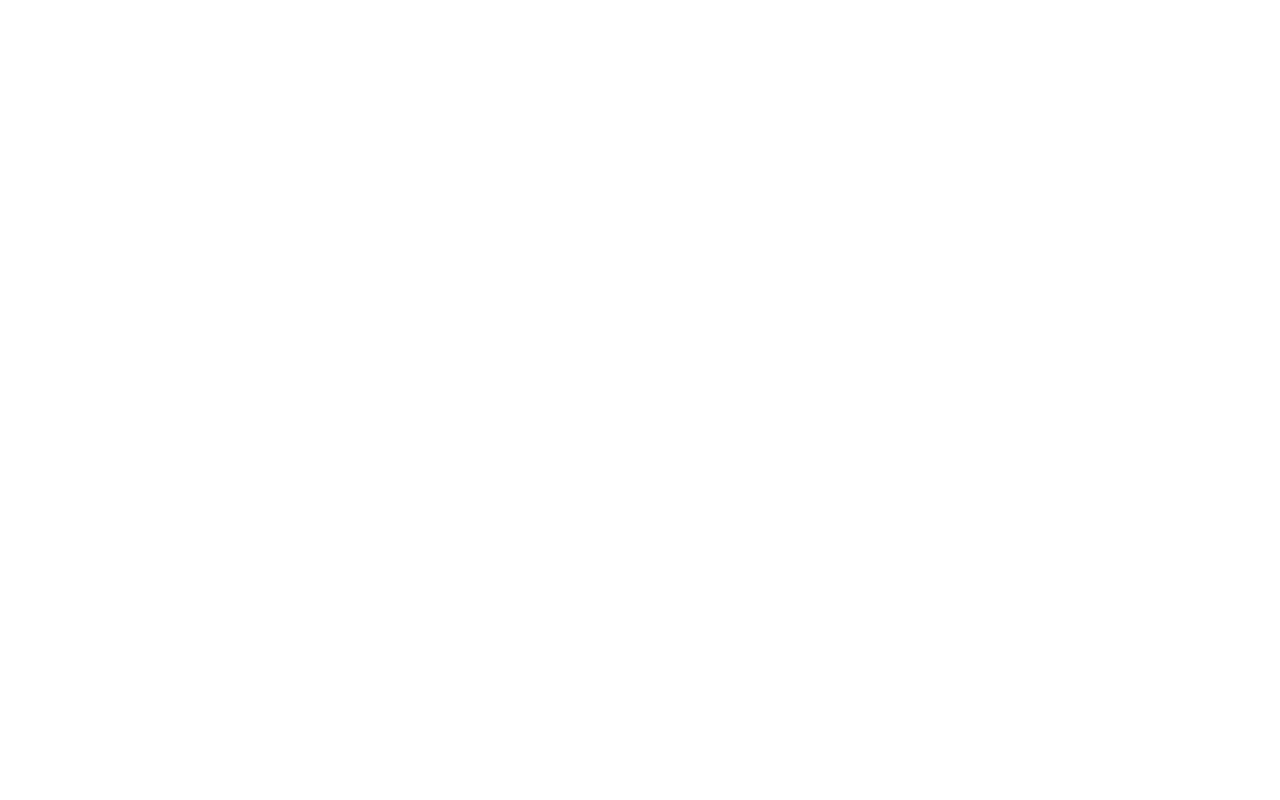
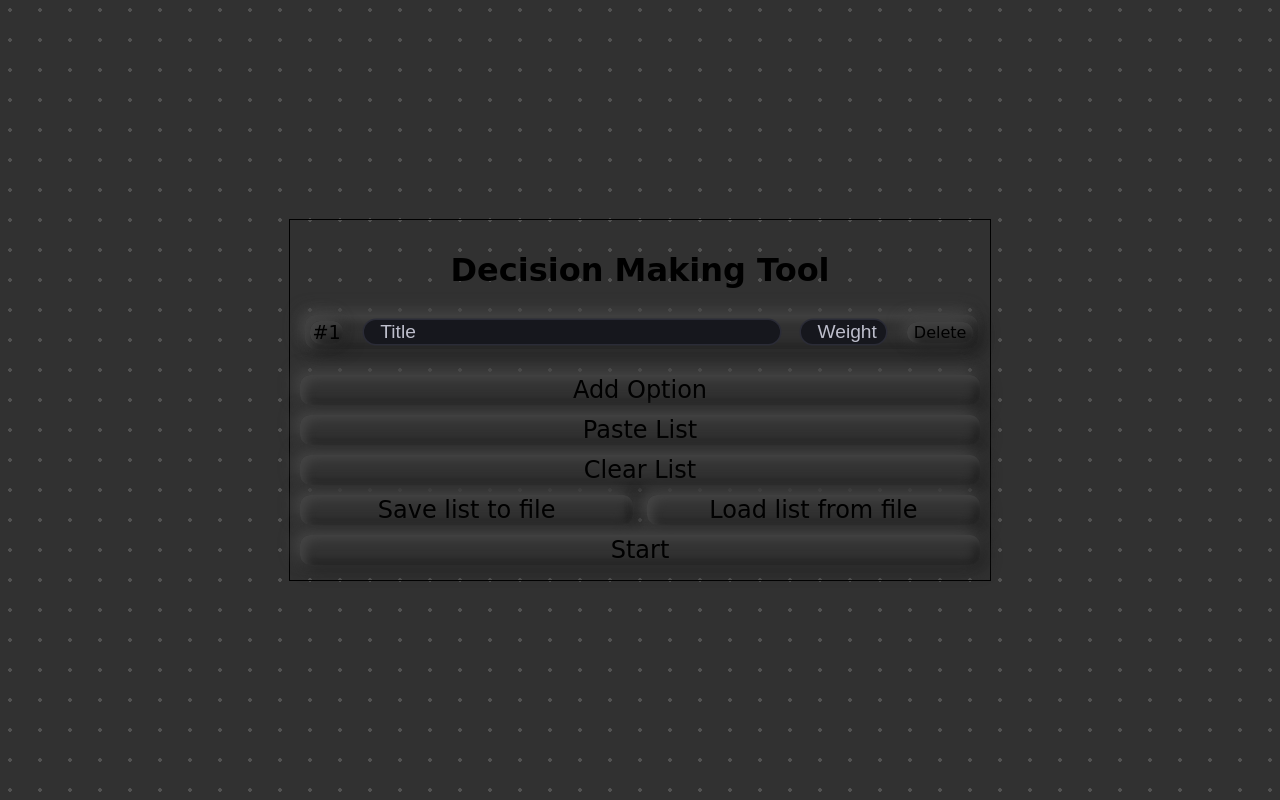
Before and after one commit to Ivan07071999/decision-making-tool, a website built with Vite: page index.html in a window 1280 px wide. Built offline with nearby package versions, Linux system fonts and the light colour scheme.

Commit message:
feat: create UI elements, added functionality add and remove button

```diff
--- /dev/null
+++ b/src/app/app.ts
@@ -0,0 +1,18 @@
+class MainSection {
+  public section: HTMLElement;
+
+  constructor(title: string) {
+    this.section = document.createElement('main');
+    this.section.className = 'main';
+    const header = document.createElement('h1');
+    header.className = 'main-header';
+    header.textContent = title;
+    this.section.appendChild(header);
+  }
+
+  public appendTo(parent: HTMLElement): void {
+    parent.appendChild(this.section);
+  }
+}
+
+export default MainSection;
--- /dev/null
+++ b/src/app/components/buttons/buttons.css
@@ -0,0 +1,32 @@
+.button {
+  width: 100%;
+  font-size: 1.5rem;
+  border-radius: 10px;
+  background: #333;
+  justify-content: center;
+  align-items: center;
+  box-shadow: -5px -5px 15px #444, 5px 5px 15px #222, inset 5px 5px 10px #444,
+    inset -5px -5px 10px #222;
+  font-family: Damion, cursive;
+  cursor: pointer;
+  border: none;
+  transition: 500ms;
+  margin: 5px 0;
+}
+
+.button:hover {
+  box-shadow: -5px -5px 15px #444, 5px 5px 15px #222, inset 5px 5px 10px #222,
+    inset -5px -5px 10px #444;
+  color: #d6d6d6;
+  transition: 500ms;
+}
+
+.save-button {
+  width: 49%;
+  margin-right: 1%;
+}
+
+.load-button {
+  width: 49%;
+  margin-left: 1%;
+}
--- /dev/null
+++ b/src/app/components/buttons/buttons.ts
@@ -0,0 +1,83 @@
+// import MainSection from '../../app';
+import CustomList from '../list/list';
+import './buttons.css';
+
+// type callback<T> = (data: T) => void;
+
+class CustomButtons extends CustomList {
+  public button!: HTMLElement;
+
+  public pasteButton!: HTMLElement;
+
+  public clearButton!: HTMLElement;
+
+  public saveButton!: HTMLElement;
+
+  public loadButton!: HTMLElement;
+
+  public startButton!: HTMLElement;
+
+  private listRef!: CustomList;
+
+  constructor(title: string, listRef: CustomList) {
+    super(title);
+    this.listRef = listRef;
+    this.createAddButton();
+    this.createPasteListButton();
+    this.createClearListButton();
+    this.createSaveListButton();
+    this.createLoadListButton();
+    this.createStartButton();
+  }
+
+  public createAddButton(): void {
+    this.button = document.createElement('button');
+    this.button.className = 'button add-button';
+    this.button.textContent = 'Add Option';
+
+    this.button.addEventListener('click', () => {
+      this.listRef.addItem();
+    });
+    this.section.appendChild(this.button);
+  }
+
+  public createPasteListButton(): void {
+    this.pasteButton = document.createElement('button');
+    this.pasteButton.className = 'button paste-button';
+    this.pasteButton.textContent = 'Paste List';
+    this.section.appendChild(this.pasteButton);
+  }
+
+  public createClearListButton(): void {
+    this.clearButton = document.createElement('button');
+    this.clearButton.className = 'button clear-button';
+    this.clearButton.textContent = 'Clear List';
+    this.section.appendChild(this.clearButton);
+    this.clearButton.addEventListener('click', () => {
+      this.listRef.clearList();
+    });
+  }
+
+  public createSaveListButton(): void {
+    this.saveButton = document.createElement('button');
+    this.saveButton.className = 'button save-button';
+    this.saveButton.textContent = 'Save list to file';
+    this.section.appendChild(this.saveButton);
+  }
+
+  public createLoadListButton(): void {
+    this.loadButton = document.createElement('button');
+    this.loadButton.className = 'button load-button';
+    this.loadButton.textContent = 'Load list from file';
+    this.section.appendChild(this.loadButton);
+  }
+
+  public createStartButton(): void {
+    this.startButton = document.createElement('button');
+    this.startButton.className = 'button start-button';
+    this.startButton.textContent = 'Start';
+    this.section.appendChild(this.startButton);
+  }
+}
+
+export default CustomButtons;
--- /dev/null
+++ b/src/app/components/list/list.css
@@ -0,0 +1,102 @@
+.list-item {
+  display: flex;
+  width: 99%;
+  align-items: center;
+  justify-content: space-between;
+  font-size: 1.5rem;
+  padding: 5px;
+  gap: 1px;
+  border-radius: 10px;
+  background-color: #313131;
+  box-shadow: -5px -5px 15px #444, 5px 5px 15px #222, inset 5px 5px 10px #444,
+    inset -5px -5px 10px #222;
+}
+
+.label {
+  width: 5%;
+  font-size: 1.2rem;
+  border-radius: 10px;
+  background: #333;
+  justify-content: center;
+  text-align: center;
+  align-items: center;
+  box-shadow: -5px -5px 15px #444, 5px 5px 15px #222, inset 5px 5px 10px #444,
+    inset -5px -5px 10px #222;
+  font-family: Damion, cursive;
+  cursor: pointer;
+  border: none;
+  transition: 500ms;
+}
+
+.label:hover {
+  box-shadow: -5px -5px 15px #444, 5px 5px 15px #222, inset 5px 5px 10px #222,
+    inset -5px -5px 10px #444;
+  color: #d6d6d6;
+  transition: 500ms;
+}
+
+.input {
+  font-family: Montserrat, sans-serif;
+  width: 100%;
+  font-size: 1.2rem;
+  padding-left: 1rem;
+  box-shadow: 0 0 0 1.5px #2b2c37, 0 0 25px -17px #000;
+  border: 0;
+  border-radius: 12px;
+  background-color: #16171d;
+  outline: none;
+  color: #bdbecb;
+  transition: all 0.25s cubic-bezier(0.19, 1, 0.22, 1);
+  cursor: text;
+  z-index: 0;
+}
+
+.input::placeholder {
+  color: #bdbecb;
+}
+
+.input:hover {
+  box-shadow: 0 0 0 2.5px #2f303d, 0 0 25px -15px #000;
+}
+
+.input:active {
+  transform: scale(0.95);
+}
+
+.input:focus {
+  box-shadow: 0 0 0 2.5px #2f303d;
+}
+
+.input-title {
+  width: 60%;
+}
+
+.input-weight {
+  width: 10%;
+}
+
+.delete-button {
+  width: 10%;
+  font-size: 1rem;
+  border-radius: 10px;
+  background: #333;
+  justify-content: center;
+  align-items: center;
+  box-shadow: -5px -5px 15px #444, 5px 5px 15px #222, inset 5px 5px 10px #444,
+    inset -5px -5px 10px #222;
+  font-family: Damion, cursive;
+  cursor: pointer;
+  border: none;
+  transition: 500ms;
+}
+
+.delete-button:hover {
+  box-shadow: -5px -5px 15px #444, 5px 5px 15px #222, inset 5px 5px 10px #222,
+    inset -5px -5px 10px #444;
+  color: #d6d6d6;
+  transition: 500ms;
+}
+
+.custom-list {
+  padding: 5px;
+}
--- /dev/null
+++ b/src/app/components/list/list.ts
@@ -0,0 +1,67 @@
+import MainSection from '../../app';
+import './list.css';
+
+class CustomList extends MainSection {
+  public listContainer!: HTMLElement;
+
+  private itemCount: number = 0;
+
+  constructor(title: string) {
+    super(title);
+    this.createList();
+  }
+
+  public addItem(): void {
+    this.itemCount += 1;
+    const item = document.createElement('li');
+    item.className = 'list-item';
+
+    const label = document.createElement('label');
+    label.className = 'label';
+    label.textContent = `#${this.itemCount}`;
+    label.htmlFor = `input-id-${this.itemCount}`;
+
+    const input1 = document.createElement('input');
+    input1.type = 'text';
+    input1.placeholder = 'Title';
+    input1.id = `input-id-${this.itemCount}`;
+    input1.className = 'input input-title';
+
+    const input2 = document.createElement('input');
+    input2.type = 'text';
+    input2.placeholder = 'Weight';
+    input2.className = 'input input-weight';
+
+    const deleteButton = document.createElement('button');
+    deleteButton.textContent = 'Delete';
+    deleteButton.className = 'delete-button';
+
+    deleteButton.addEventListener('click', () => {
+      this.listContainer.removeChild(item);
+    });
+
+    item.appendChild(label);
+    item.appendChild(input1);
+    item.appendChild(input2);
+    item.appendChild(deleteButton);
+
+    this.listContainer.appendChild(item);
+  }
+
+  public createList(): void {
+    this.listContainer = document.createElement('ul');
+    this.listContainer.className = 'custom-list';
+
+    this.section.appendChild(this.listContainer);
+  }
+
+  public clearList(): void {
+    let child: ChildNode | null = this.listContainer.firstChild;
+    while (child) {
+      this.listContainer.removeChild(child);
+      child = this.listContainer.firstChild;
+    }
+  }
+}
+
+export default CustomList;
--- a/src/main.ts
+++ b/src/main.ts
@@ -1 +1,35 @@
 import './style.css';
+import MainSection from './app/app';
+import CustomList from './app/components/list/list';
+import CustomButtons from './app/components/buttons/buttons';
+
+function init(): void {
+  const mainSection = new MainSection('Decision Making Tool');
+  const customList = new CustomList('Заголовок списка');
+  const addButton = new CustomButtons('buttons', customList);
+  const pasteButton = new CustomButtons('but', customList);
+  const clearButton = new CustomButtons('dsf', customList);
+  const saveButton = new CustomButtons('fds', customList);
+  const loadButton = new CustomButtons('gfh', customList);
+  const startButton = new CustomButtons('fds', customList);
+
+  mainSection.section.appendChild(customList.listContainer);
+  mainSection.section.appendChild(addButton.button);
+  mainSection.section.appendChild(pasteButton.pasteButton);
+  mainSection.section.appendChild(clearButton.clearButton);
+  mainSection.section.appendChild(saveButton.saveButton);
+  mainSection.section.appendChild(loadButton.loadButton);
+  mainSection.section.appendChild(startButton.startButton);
+
+  mainSection.appendTo(document.body);
+
+  customList.addItem();
+  addButton.createAddButton();
+  pasteButton.createPasteListButton();
+  clearButton.createClearListButton();
+  saveButton.createSaveListButton();
+  loadButton.createLoadListButton();
+  startButton.createStartButton();
+}
+
+init();
--- a/src/style.css
+++ b/src/style.css
@@ -1,3 +1,24 @@
-div {
-  color: bisque;
+body {
+  display: flex;
+  flex-direction: column;
+  justify-content: center;
+  min-height: 100dvh;
+  font-family: Damion, cursive;
+  margin: 0;
+  background-color: #313131;
+  background-image: radial-gradient(#FFFFFF29 2px, transparent 0);
+  background-size: 30px 30px;
+  background-position: -5px -5px
 }
+
+.main {
+  width: 680px;
+  border: 1px solid black;
+  margin: 0 auto;
+  padding: 10px;
+}
+
+.main-header {
+  font-size: 2rem;
+  text-align: center;
+}
```
Also changed, not shown: 1 other file.
